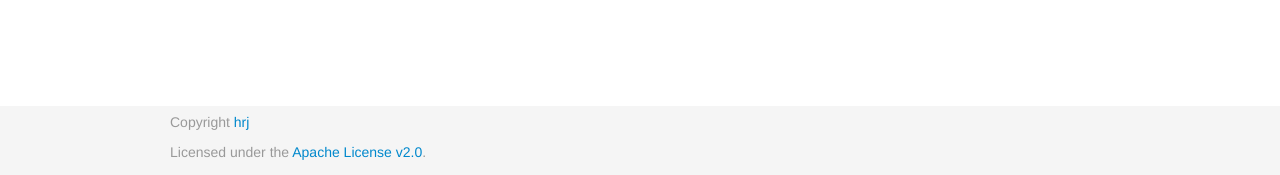
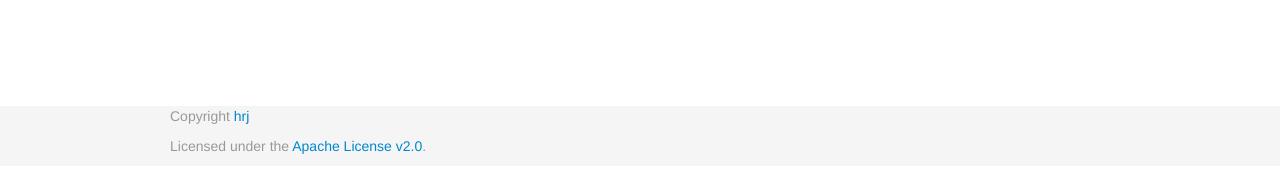
Before and after one commit to hrj/scala.unfold, a Jekyll site: the page built from index.md, in a window 1280 px wide and 900 px high, scrolled down 72 px. Shown: the part 722-897 px from the top of the window. Built offline with Jekyll 4.4.1, drawn with Linux system fonts in a browser that asks for light colours; Markdown is read by kramdown in place of the engine named in the settings.

Commit message:
Test for footer.

```diff
--- a/css/unfold.css
+++ b/css/unfold.css
@@ -23,7 +23,7 @@ body {
 }
 #footer {
   background-color: #f5f5f5;
-  padding: 6px;
+  padding: 0px;
 }
 
 /* Lastly, apply responsive CSS fixes as necessary */
```
